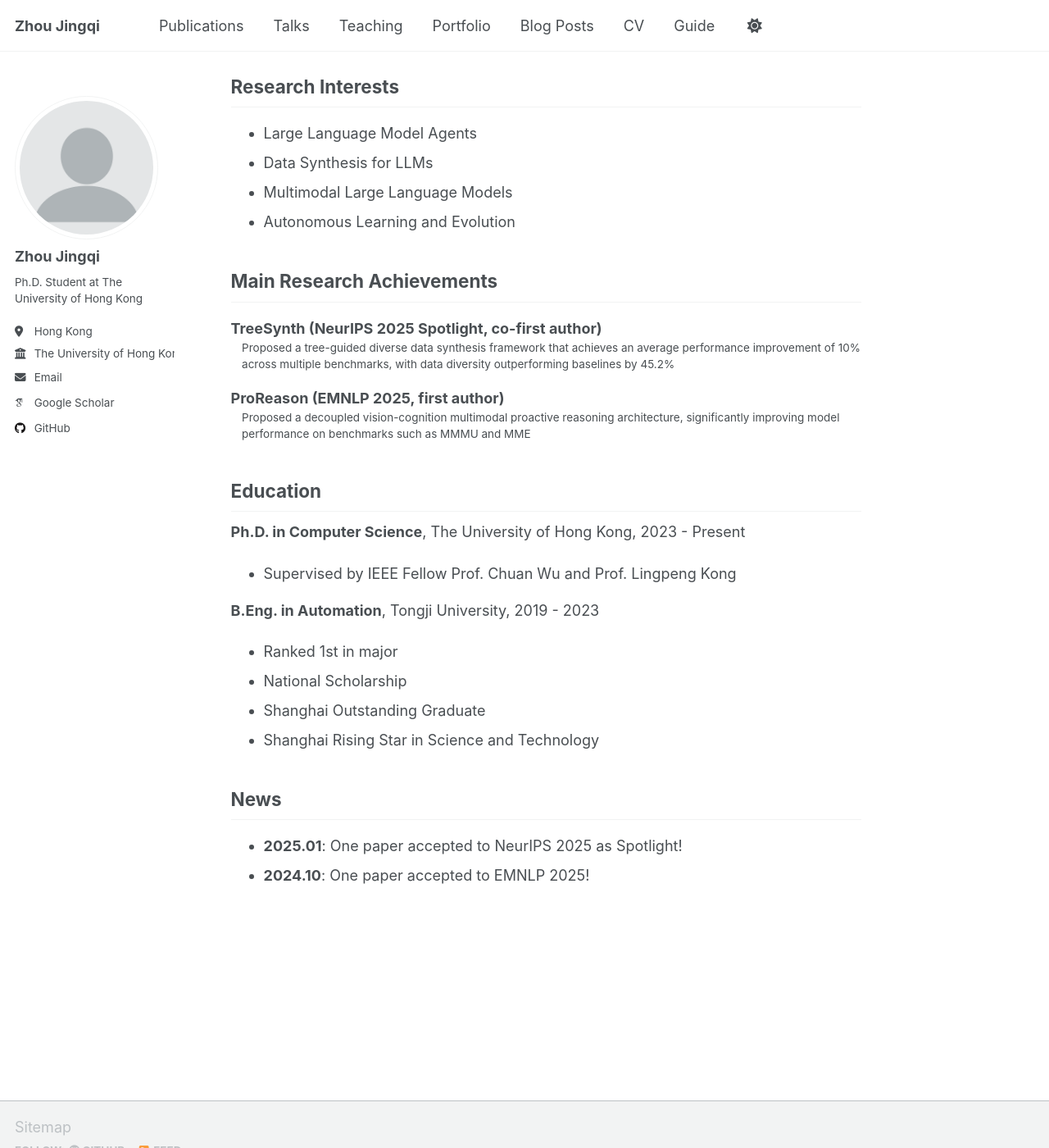
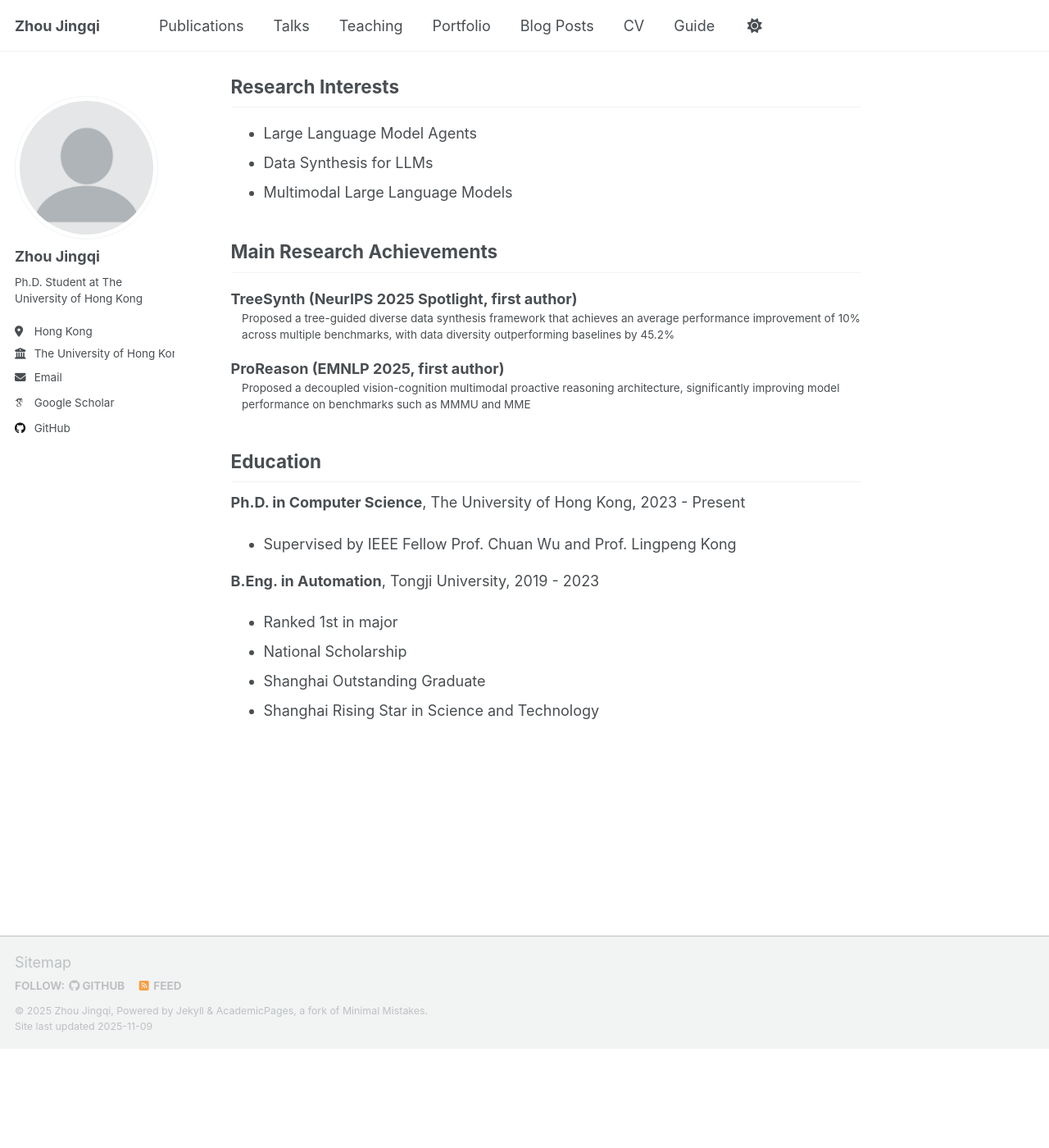
Before and after one commit to lian-tian-mo-zun/lian-tian-mo-zun.github.io, a Jekyll site: the page built from _pages/about.md, in a window 1280 px wide and 1400 px high, scrolled down 283 px. Shown: the whole window at 82% size. Built offline with Jekyll 4.4.1, drawn with Linux system fonts in a browser that asks for light colours; some web fonts are replaced; a script that is not in the unit is left out; after the commit the page ends 1562 px from its top, so only the background shows below that.

Commit message:
Update about.md

```diff
--- a/_pages/about.md
+++ b/_pages/about.md
@@ -15,11 +15,10 @@ I am Zhou Jingqi, a second-year Ph.D. student in the Department of Computer Scie
 - Large Language Model Agents
 - Data Synthesis for LLMs
 - Multimodal Large Language Models
-- Autonomous Learning and Evolution
 
 ## Main Research Achievements
 
-**TreeSynth** (NeurIPS 2025 Spotlight, co-first author)
+**TreeSynth** (NeurIPS 2025 Spotlight, first author)
 : Proposed a tree-guided diverse data synthesis framework that achieves an average performance improvement of 10% across multiple benchmarks, with data diversity outperforming baselines by 45.2%
 
 **ProReason** (EMNLP 2025, first author)
@@ -35,8 +34,3 @@ I am Zhou Jingqi, a second-year Ph.D. student in the Department of Computer Scie
 - National Scholarship
 - Shanghai Outstanding Graduate
 - Shanghai Rising Star in Science and Technology
-
-## News
-
-- **2025.01**: One paper accepted to NeurIPS 2025 as Spotlight!
-- **2024.10**: One paper accepted to EMNLP 2025!
```
